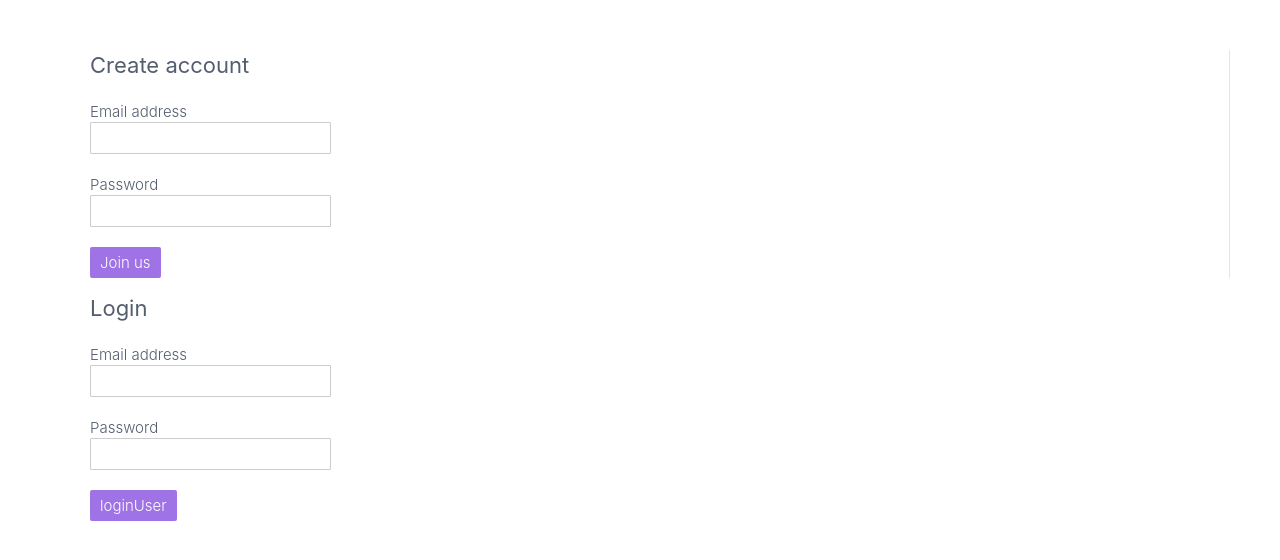
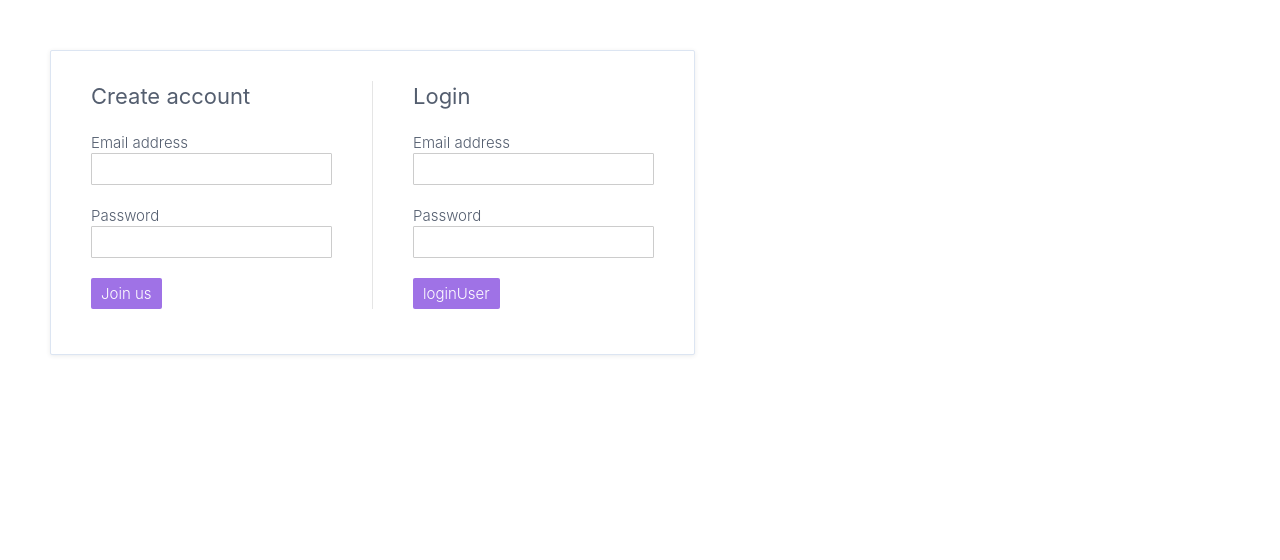
Before and after one commit to RobotCherries/ultimatecourses-angular-pro, an Angular app: page / in a window 1280 px wide. Shown: the top 560 px of the page. Built offline with nearby package versions, Linux system fonts and the light colour scheme.

Commit message:
3 files modified, 2 added

```diff
--- a/src/app/auth-form/auth-form.component.ts
+++ b/src/app/auth-form/auth-form.component.ts
@@ -4,7 +4,7 @@ import { User } from "./auth-form.interface";
 
 @Component({
   selector: "auth-form",
-  templateUrl: 'auth-form.component.html'
+  templateUrl: "auth-form.component.html"
 })
 export class AuthFormComponent {
   @Output() submitted: EventEmitter<User> = new EventEmitter<User>();
--- a/src/app/auth-form/auth-form.module.ts
+++ b/src/app/auth-form/auth-form.module.ts
@@ -3,10 +3,11 @@ import { FormsModule } from "@angular/forms";
 import { CommonModule } from "@angular/common";
 
 import { AuthFormComponent } from "./auth-form.component";
+import { AuthRememberComponent } from "./auth-remember/auth-remember.component";
 
 @NgModule({
-  declarations: [AuthFormComponent],
   imports: [CommonModule, FormsModule],
+  declarations: [AuthRememberComponent, AuthFormComponent],
   exports: [AuthFormComponent]
 })
 export class AuthFormModule {}
--- a/src/styles.scss
+++ b/src/styles.scss
@@ -93,7 +93,7 @@ h4 {
   margin: 0;
 }
 
-app-root {
+my-app {
   display: inline-block;
   background-color: #ffffff;
   border-radius: 2px;
@@ -102,7 +102,7 @@ app-root {
   padding: 30px 0;
 }
 
-app-root > div {
+my-app > div {
   display: flex;
 }
 
```
Also changed, not shown: src/app/auth-form/auth-remember/auth-remember.component.ts (added, +9 -0 lines), src/app/auth-form/auth-remember/auth-remember.component.html (added).
